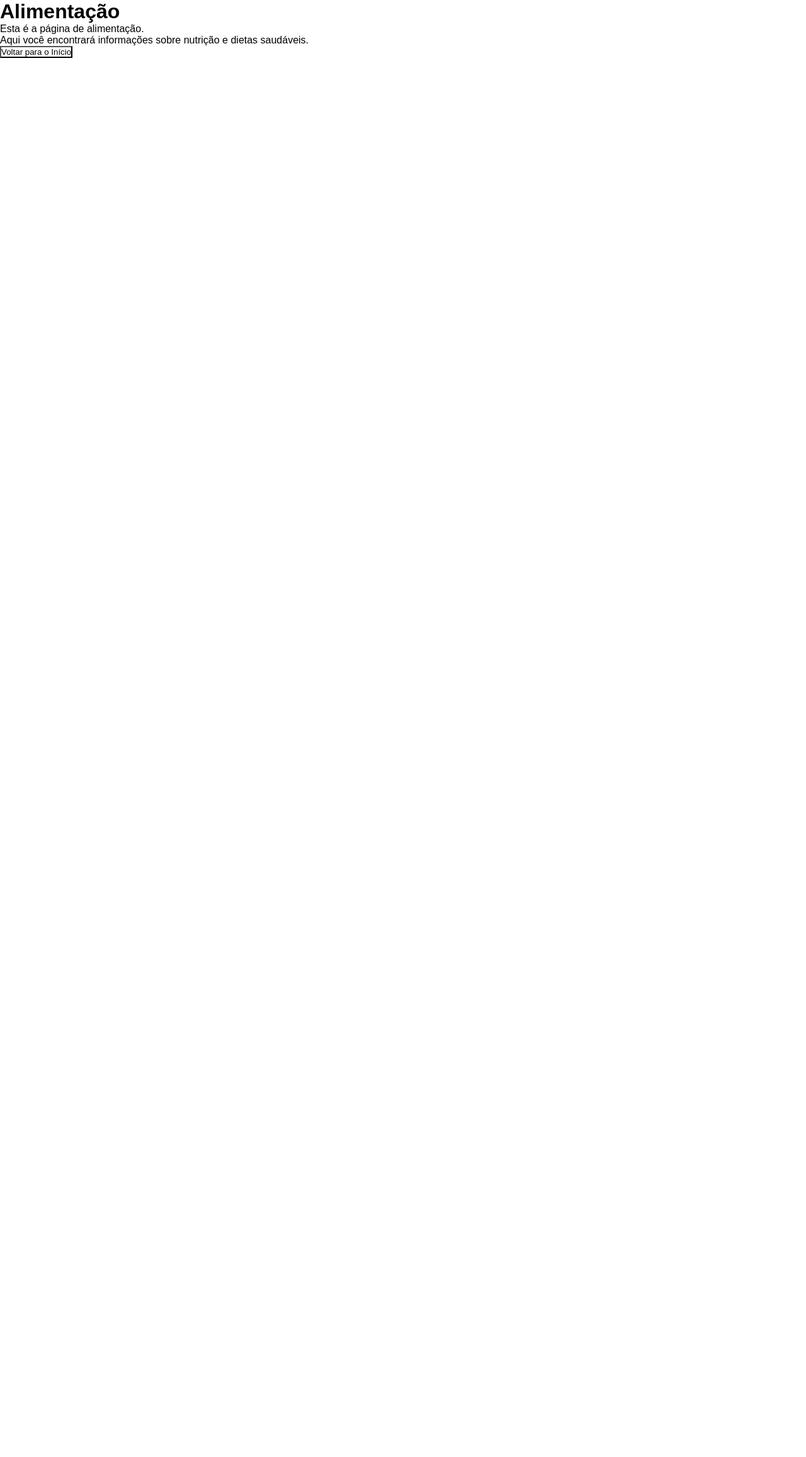
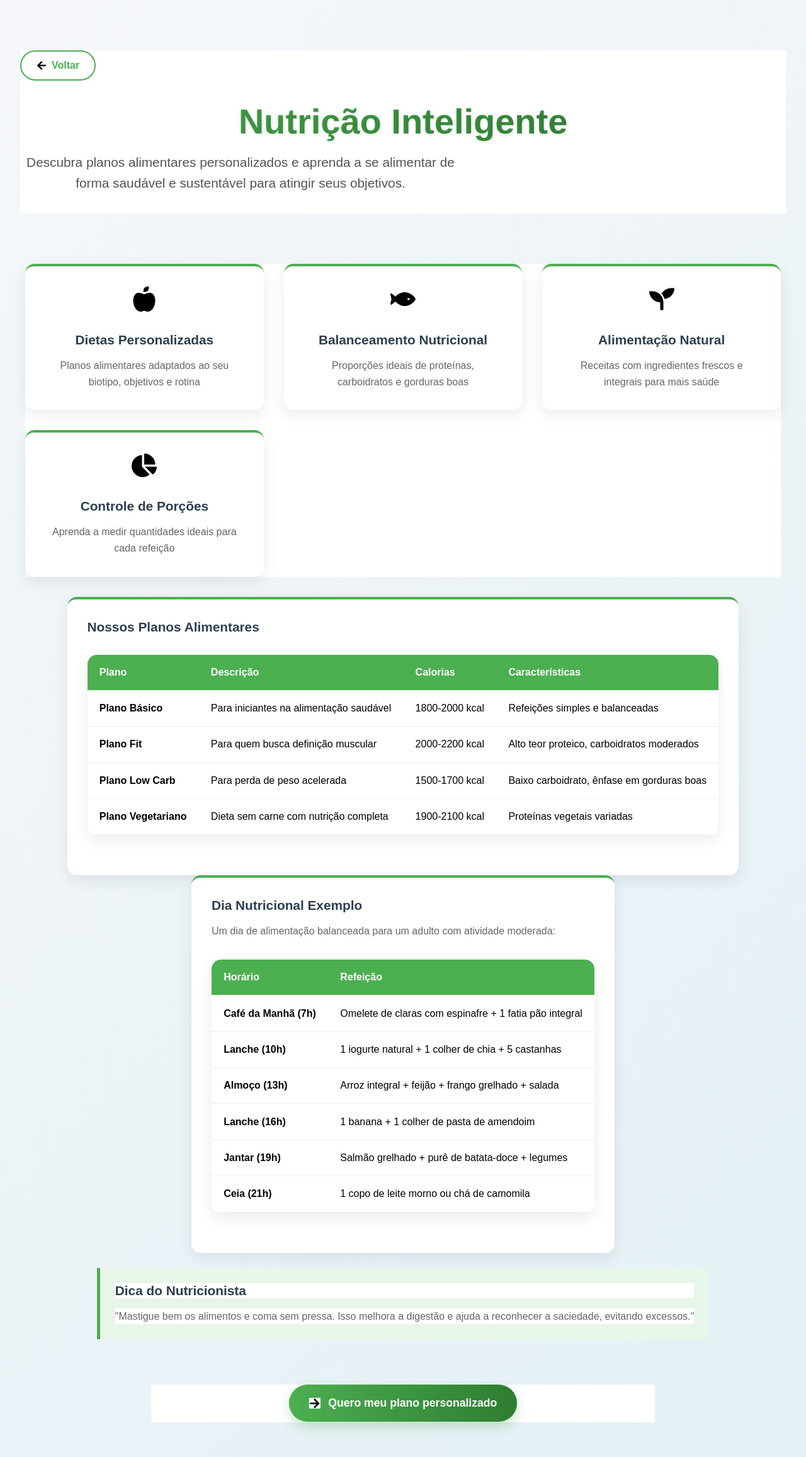
Before and after one commit to carloshlohn/NutriLife-model, a React (Vite) app: page /alimentacao in a window 1280 px wide. Shown: the top 2314 px of the page at 63% size. Before the commit the page ends 800 px from the top, so only its background shows below. Built offline with nearby package versions, Linux system fonts and the light colour scheme.

Commit message:
alimentação

```diff
--- a/src/pages/Home/Alimentação.jsx
+++ b/src/pages/Home/Alimentação.jsx
@@ -1,13 +1,353 @@
 import { useNavigate } from "react-router-dom";
-function Alimentação() {
+import styled, { keyframes } from "styled-components";
+import {
+  FaAppleAlt,
+  FaFish,
+  FaSeedling,
+  FaUtensils,
+  FaChartPie,
+  FaArrowLeft,
+  FaArrowRight
+} from "react-icons/fa";
+
+// Reutilizando animações e estilos base do Home
+const fadeIn = keyframes`
+  from { opacity: 0; transform: translateY(20px); }
+  to { opacity: 1; transform: translateY(0); }
+`;
+
+const pulse = keyframes`
+  0% { transform: scale(1); }
+  50% { transform: scale(1.05); }
+  100% { transform: scale(1); }
+`;
+
+// Componentes estilizados reutilizados e adaptados
+const Container = styled.div`
+  display: flex;
+  flex-direction: column;
+  align-items: center;
+  min-height: 100vh;
+  background: linear-gradient(135deg, #f5f7fa 0%, #e4f0f5 100%);
+  padding: 3rem 2rem;
+  text-align: center;
+  font-family: "Poppins", sans-serif;
+`;
+
+const Header = styled.header`
+  margin: 2rem 0 3rem;
+  animation: ${fadeIn} 0.8s ease-out;
+  width: 100%;
+`;
+
+const Title = styled.h1`
+  font-size: 3.5rem;
+  margin-bottom: 1rem;
+  font-weight: 800;
+  background: linear-gradient(to right, #4caf50, #2e7d32);
+  -webkit-background-clip: text;
+  background-clip: text;
+  color: transparent;
+  text-shadow: 2px 2px 4px rgba(0, 0, 0, 0.1);
+
+  @media (max-width: 768px) {
+    font-size: 2.5rem;
+  }
+`;
+
+const Subtitle = styled.p`
+  font-size: 1.3rem;
+  color: #555;
+  margin-bottom: 2rem;
+  max-width: 700px;
+  line-height: 1.6;
+  animation: ${fadeIn} 0.8s ease-out 0.2s both;
+`;
+
+const BackButton = styled.button`
+  background: transparent;
+  color: #4caf50;
+  border: 2px solid #4caf50;
+  padding: 0.8rem 1.5rem;
+  font-size: 1rem;
+  border-radius: 50px;
+  cursor: pointer;
+  transition: all 0.3s ease;
+  font-weight: 600;
+  display: flex;
+  align-items: center;
+  gap: 0.5rem;
+  margin-bottom: 2rem;
+  align-self: flex-start;
+
+  &:hover {
+    background: #f5f9f5;
+  }
+`;
+
+const FeaturesContainer = styled.div`
+  display: grid;
+  grid-template-columns: repeat(auto-fit, minmax(280px, 1fr));
+  gap: 2rem;
+  width: 100%;
+  max-width: 1200px;
+  margin: 2rem 0;
+`;
+
+const FeatureCard = styled.div`
+  background: white;
+  border-radius: 15px;
+  padding: 2rem;
+  box-shadow: 0 8px 25px rgba(0, 0, 0, 0.08);
+  transition: all 0.3s ease;
+  text-align: center;
+  animation: ${fadeIn} 0.8s ease-out;
+  border-top: 4px solid #4caf50;
+
+  &:hover {
+    transform: translateY(-10px);
+    box-shadow: 0 15px 35px rgba(0, 0, 0, 0.12);
+  }
+`;
+
+const FeatureIcon = styled.div`
+  font-size: 2.5rem;
+  color: #4caf50;
+  margin-bottom: 1.5rem;
+`;
+
+const FeatureTitle = styled.h3`
+  color: #2c3e50;
+  margin-bottom: 1rem;
+  font-size: 1.3rem;
+`;
+
+const FeatureDescription = styled.p`
+  color: #666;
+  font-size: 1rem;
+  line-height: 1.6;
+`;
+
+const ButtonContainer = styled.div`
+  display: flex;
+  flex-wrap: wrap;
+  gap: 1rem;
+  justify-content: center;
+  margin: 3rem 0;
+  width: 100%;
+  max-width: 800px;
+`;
+
+const PrimaryButton = styled.button`
+  background: linear-gradient(to right, #4caf50, #2e7d32);
+  color: white;
+  border: none;
+  padding: 1.2rem 2rem;
+  font-size: 1.1rem;
+  border-radius: 50px;
+  cursor: pointer;
+  transition: all 0.3s ease;
+  box-shadow: 0 8px 20px rgba(76, 175, 80, 0.3);
+  font-weight: 600;
+  display: flex;
+  align-items: center;
+  gap: 0.8rem;
+  min-width: 250px;
+  justify-content: center;
+  animation: ${pulse} 2s infinite;
+
+  &:hover {
+    transform: translateY(-3px);
+    box-shadow: 0 12px 25px rgba(76, 175, 80, 0.4);
+  }
+`;
+
+const MealPlanTable = styled.table`
+  width: 100%;
+  border-collapse: collapse;
+  margin: 2rem 0;
+  background: white;
+  border-radius: 15px;
+  overflow: hidden;
+  box-shadow: 0 8px 25px rgba(0, 0, 0, 0.08);
+
+  th, td {
+    padding: 1.2rem;
+    text-align: left;
+    border-bottom: 1px solid #eee;
+  }
+
+  th {
+    background-color: #4caf50;
+    color: white;
+    font-weight: 600;
+  }
+
+  tr:nth-child(even) {
+    background-color: #f9f9f9;
+  }
+
+  tr:hover {
+    background-color: #f1f8e9;
+  }
+`;
+
+const TipCard = styled.div`
+  background: #e8f5e9;
+  border-left: 5px solid #4caf50;
+  padding: 1.5rem;
+  border-radius: 0 8px 8px 0;
+  margin: 1.5rem 0;
+`;
+
+function Alimentacao() {
   const navigate = useNavigate();
+
+  const nutritionFeatures = [
+    {
+      icon: <FaAppleAlt />,
+      title: "Dietas Personalizadas",
+      description: "Planos alimentares adaptados ao seu biotipo, objetivos e rotina"
+    },
+    {
+      icon: <FaFish />,
+      title: "Balanceamento Nutricional",
+      description: "Proporções ideais de proteínas, carboidratos e gorduras boas"
+    },
+    {
+      icon: <FaSeedling />,
+      title: "Alimentação Natural",
+      description: "Receitas com ingredientes frescos e integrais para mais saúde"
+    },
+    {
+      icon: <FaChartPie />,
+      title: "Controle de Porções",
+      description: "Aprenda a medir quantidades ideais para cada refeição"
+    }
+  ];
+
+  const mealPlans = [
+    {
+      name: "Plano Básico",
+      description: "Para iniciantes na alimentação saudável",
+      calories: "1800-2000 kcal",
+      features: "Refeições simples e balanceadas"
+    },
+    {
+      name: "Plano Fit",
+      description: "Para quem busca definição muscular",
+      calories: "2000-2200 kcal",
+      features: "Alto teor proteico, carboidratos moderados"
+    },
+    {
+      name: "Plano Low Carb",
+      description: "Para perda de peso acelerada",
+      calories: "1500-1700 kcal",
+      features: "Baixo carboidrato, ênfase em gorduras boas"
+    },
+    {
+      name: "Plano Vegetariano",
+      description: "Dieta sem carne com nutrição completa",
+      calories: "1900-2100 kcal",
+      features: "Proteínas vegetais variadas"
+    }
+  ];
+
+  const dailyMealPlan = [
+    { time: "Café da Manhã (7h)", meal: "Omelete de claras com espinafre + 1 fatia pão integral" },
+    { time: "Lanche (10h)", meal: "1 iogurte natural + 1 colher de chia + 5 castanhas" },
+    { time: "Almoço (13h)", meal: "Arroz integral + feijão + frango grelhado + salada" },
+    { time: "Lanche (16h)", meal: "1 banana + 1 colher de pasta de amendoim" },
+    { time: "Jantar (19h)", meal: "Salmão grelhado + purê de batata-doce + legumes" },
+    { time: "Ceia (21h)", meal: "1 copo de leite morno ou chá de camomila" }
+  ];
+
   return (
-    <div>
-      <h1>Alimentação</h1>
-      <p>Esta é a página de alimentação.</p>
-      <p>Aqui você encontrará informações sobre nutrição e dietas saudáveis.</p>
-      <button onClick={() => navigate("/")}>Voltar para o Início</button>
-    </div>
+    <Container>
+      <Header>
+        <BackButton onClick={() => navigate("/")}>
+          <FaArrowLeft /> Voltar
+        </BackButton>
+        <Title>Nutrição Inteligente</Title>
+        <Subtitle>
+          Descubra planos alimentares personalizados e aprenda a se alimentar
+          de forma saudável e sustentável para atingir seus objetivos.
+        </Subtitle>
+      </Header>
+
+      <FeaturesContainer>
+        {nutritionFeatures.map((feature, index) => (
+          <FeatureCard key={index} style={{ animationDelay: `${index * 0.1}s` }}>
+            <FeatureIcon>{feature.icon}</FeatureIcon>
+            <FeatureTitle>{feature.title}</FeatureTitle>
+            <FeatureDescription>{feature.description}</FeatureDescription>
+          </FeatureCard>
+        ))}
+      </FeaturesContainer>
+
+      <FeatureCard>
+        <FeatureTitle style={{ textAlign: 'left', marginBottom: '2rem' }}>Nossos Planos Alimentares</FeatureTitle>
+
+        <MealPlanTable>
+          <thead>
+            <tr>
+              <th>Plano</th>
+              <th>Descrição</th>
+              <th>Calorias</th>
+              <th>Características</th>
+            </tr>
+          </thead>
+          <tbody>
+            {mealPlans.map((plan, index) => (
+              <tr key={index}>
+                <td><strong>{plan.name}</strong></td>
+                <td>{plan.description}</td>
+                <td>{plan.calories}</td>
+                <td>{plan.features}</td>
+              </tr>
+            ))}
+          </tbody>
+        </MealPlanTable>
+      </FeatureCard>
+
+      <FeatureCard>
+        <FeatureTitle style={{ textAlign: 'left' }}>Dia Nutricional Exemplo</FeatureTitle>
+        <FeatureDescription style={{ textAlign: 'left', marginBottom: '1.5rem' }}>
+          Um dia de alimentação balanceada para um adulto com atividade moderada:
+        </FeatureDescription>
+
+        <MealPlanTable>
+          <thead>
+            <tr>
+              <th>Horário</th>
+              <th>Refeição</th>
+            </tr>
+          </thead>
+          <tbody>
+            {dailyMealPlan.map((meal, index) => (
+              <tr key={index}>
+                <td><strong>{meal.time}</strong></td>
+                <td>{meal.meal}</td>
+              </tr>
+            ))}
+          </tbody>
+        </MealPlanTable>
+      </FeatureCard>
+
+      <TipCard>
+        <FeatureTitle style={{ color: '#2c3e50', textAlign: 'left' }}>Dica do Nutricionista</FeatureTitle>
+        <FeatureDescription style={{ textAlign: 'left' }}>
+          "Mastigue bem os alimentos e coma sem pressa. Isso melhora a digestão e ajuda a reconhecer a saciedade, evitando excessos."
+        </FeatureDescription>
+      </TipCard>
+
+      <ButtonContainer>
+        <PrimaryButton onClick={() => navigate("/contato")}>
+          <FaArrowRight /> Quero meu plano personalizado
+        </PrimaryButton>
+      </ButtonContainer>
+    </Container>
   );
 }
-export default Alimentação;
+
+export default Alimentacao;
```
